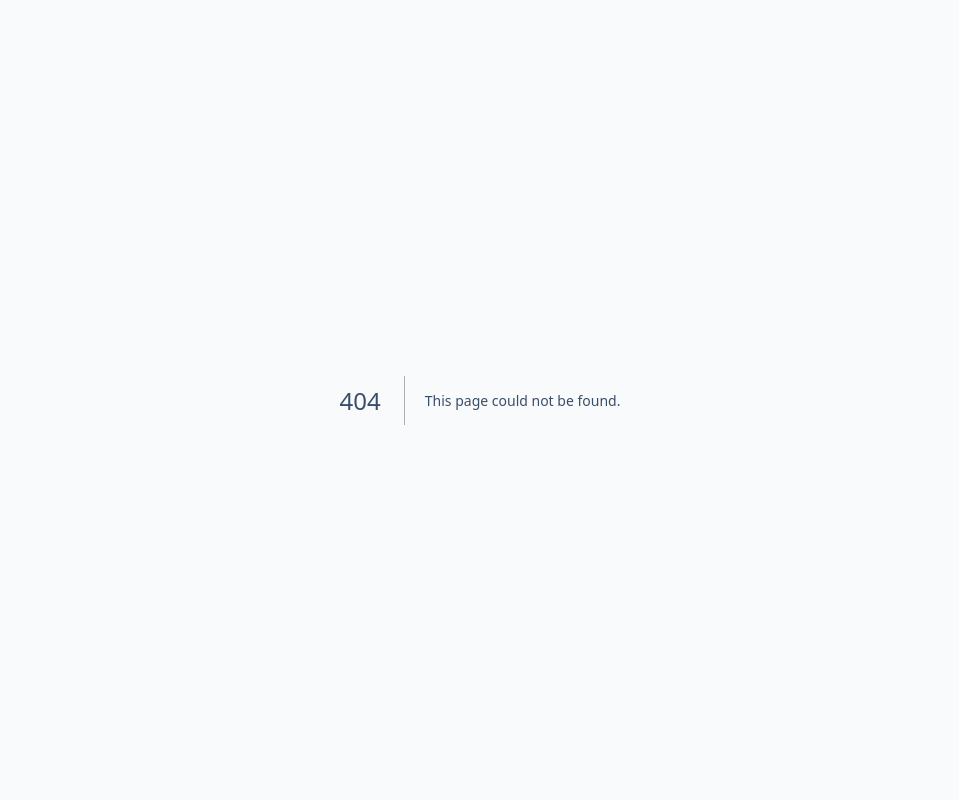
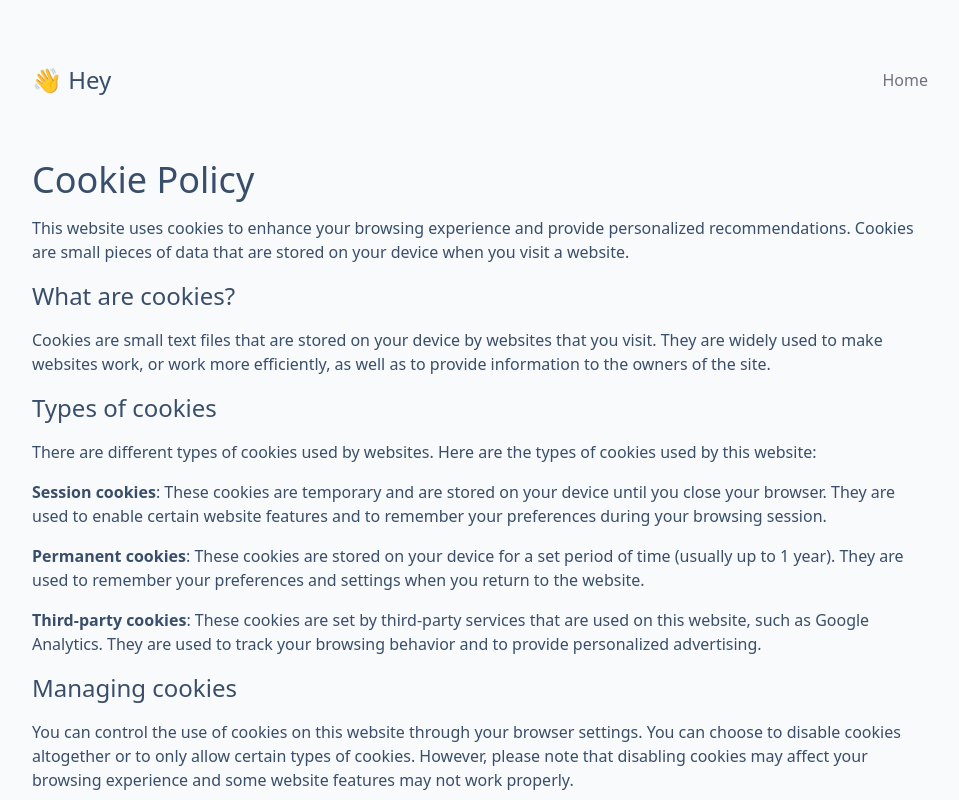
Before and after one commit to abheist/tweetcat-frontend, a Next.js app: page /cookies in a window 1280 px wide. Before the commit this address had no page. Shown: the top 800 px of the page, without its empty margins (160-1119 px from the left). Built offline with nearby package versions, Linux system fonts and the light colour scheme.

Commit message:
😎 | added cookies

```diff
--- /dev/null
+++ b/src/pages/cookies.tsx
@@ -0,0 +1,69 @@
+import Layout from "@/components/layout";
+import Link from "next/link";
+import React from "react";
+
+const CookiesPage = () => {
+
+
+    return (
+        <Layout className={`py-16`} sidebar={false}>
+            <div className={`container mx-auto flex justify-center px-48`}>
+                <div className={`space-y-16 w-full`}>
+                    <div className={`flex justify-between items-center`}>
+                        <h2 className={`text-2xl`}>👋 Hey</h2>
+                        <div className={`flex space-x-4`}>
+                            <Link href={`/`} className={`text-gray-500 hover:text-gray-700`}>
+                                Home
+                            </Link>
+                        </div>
+                    </div>
+                    <div className={`space-y-4`}>
+                        <h1 className={`text-4xl`}>Cookie Policy</h1>
+
+                        <p>This website uses cookies to enhance your browsing experience and provide personalized
+                            recommendations. Cookies are small pieces of data that are stored on your device when you
+                            visit a website.</p>
+
+                        <h3 className={`text-2xl`}>What are cookies?</h3>
+
+                        <p>Cookies are small text files that are stored on your device by websites that you visit. They
+                            are widely used to make websites work, or work more efficiently, as well as to provide
+                            information to the owners of the site.</p>
+
+                        <h3 className={`text-2xl`}>Types of cookies</h3>
+
+                        <p>There are different types of cookies used by websites. Here are the types of cookies used by
+                            this website:</p>
+
+                        <p><b>Session cookies</b>: These cookies are temporary and are stored on your device until you
+                            close your browser. They are used to enable certain website features and to remember your
+                            preferences during your browsing session.</p>
+                        <p><b>Permanent cookies</b>: These cookies are stored on your device for a set period of time
+                            (usually up to 1 year). They are used to remember your preferences and settings when you
+                            return to the website.</p>
+                        <p><b>Third-party cookies</b>: These cookies are set by third-party services that are used on
+                            this website, such as Google Analytics. They are used to track your browsing behavior and to
+                            provide personalized advertising.</p>
+
+                        <h3 className={`text-2xl`}>Managing cookies</h3>
+
+                        <p>You can control the use of cookies on this website through your browser settings. You can
+                            choose to disable cookies altogether or to only allow certain types of cookies. However,
+                            please note that disabling cookies may affect your browsing experience and some website
+                            features may not work properly.</p>
+
+                        <h3 className={`text-2xl`}>Changes to this policy</h3>
+
+                        <p>We may update this cookie policy from time to time to reflect changes in our website and
+                            cookie practices. We encourage you to check this policy regularly for updates.</p>
+
+                        <p>If you have any questions or concerns about this cookie policy, please contact us at [contact
+                            email address].</p>
+                    </div>
+                </div>
+            </div>
+        </Layout>
+    )
+}
+
+export default CookiesPage
--- a/src/pages/index.tsx
+++ b/src/pages/index.tsx
@@ -348,6 +348,7 @@ export default function Home() {
                                 <span className="footer-title">Legal</span>
                                 <Link href={`/terms`} className="link link-hover">Terms of use</Link>
                                 <Link href={`/privacy`} className="link link-hover">Privacy policy</Link>
+                                <Link href={`/cookies`} className="link link-hover">Cookies policy</Link>
                             </div>
                             <div>
                                 <BsTwitter className={`text-4xl`}/>
```
